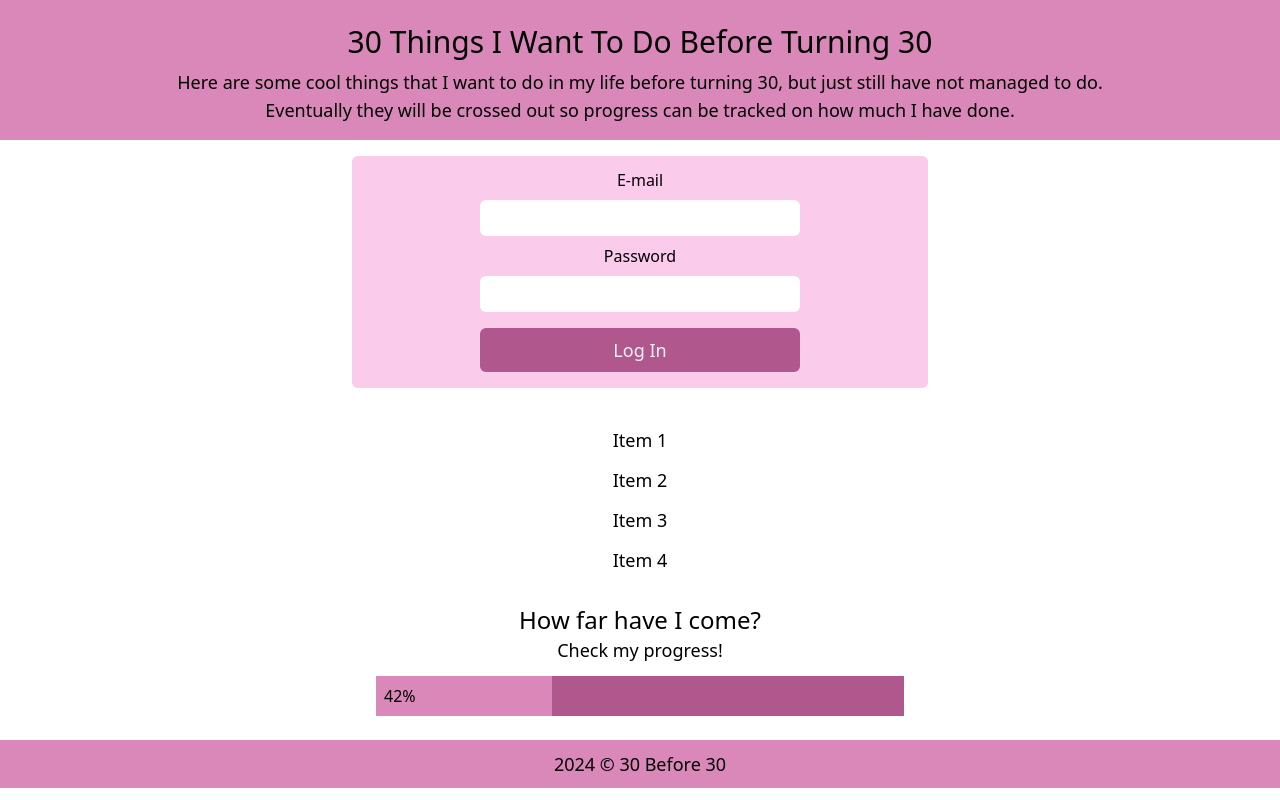
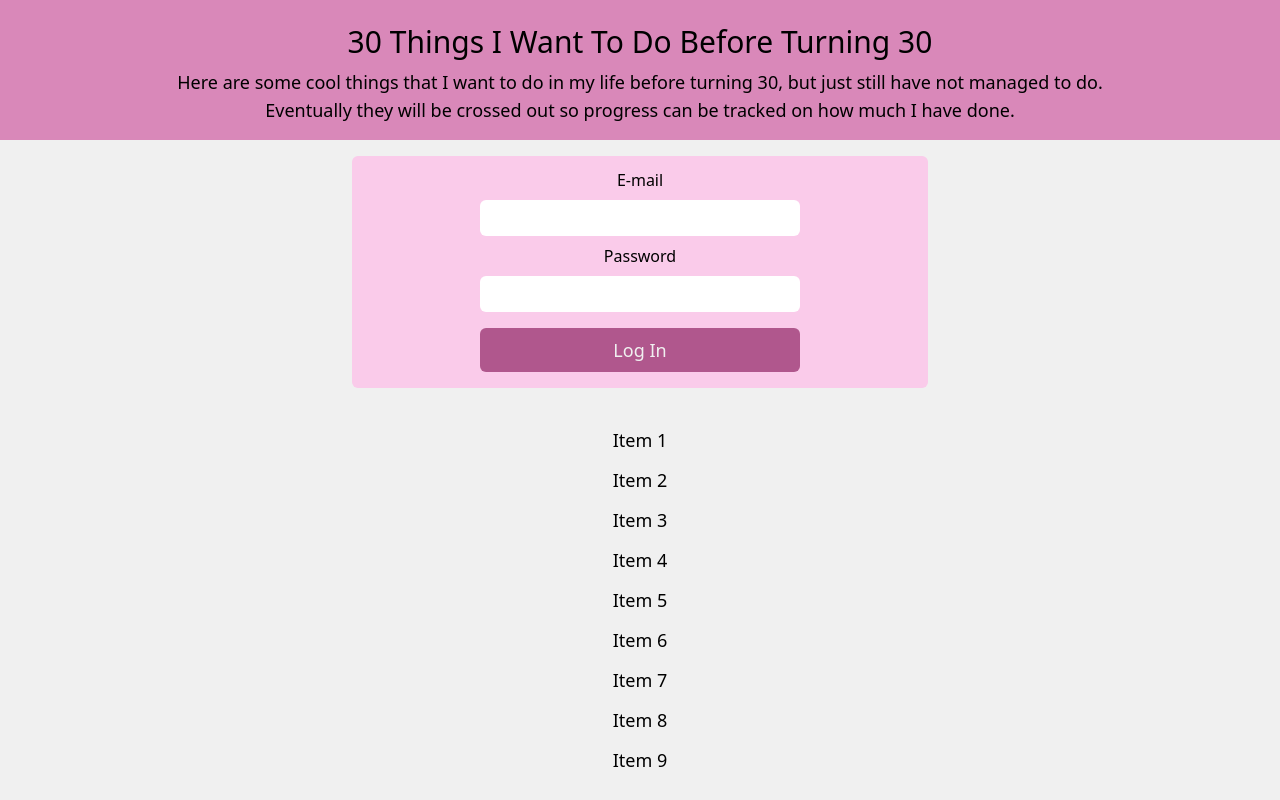
Before and after one commit to laasma-p/30-before-30-frontend, a React (Vite) app: page / in a window 1280 px wide. Shown: the top 800 px of the page. Built offline with nearby package versions, Linux system fonts and the light colour scheme.

Commit message:
map items from an array to be displayed

```diff
--- a/src/App.jsx
+++ b/src/App.jsx
@@ -5,15 +5,54 @@
 import ProgressBar from "./ProgressBar";
 import Footer from "./Footer";
 
+const listItems = [
+  {
+    id: 1,
+    itemName: "Item 1",
+  },
+  {
+    id: 2,
+    itemName: "Item 2",
+  },
+  {
+    id: 3,
+    itemName: "Item 3",
+  },
+  {
+    id: 4,
+    itemName: "Item 4",
+  },
+  {
+    id: 5,
+    itemName: "Item 5",
+  },
+  {
+    id: 6,
+    itemName: "Item 6",
+  },
+  {
+    id: 7,
+    itemName: "Item 7",
+  },
+  {
+    id: 8,
+    itemName: "Item 8",
+  },
+  {
+    id: 9,
+    itemName: "Item 9",
+  },
+];
+
 function App() {
   return (
-    <>
+    <div className="bg-white dark:bg-black">
       <Header />
       <Login />
-      <List />
+      <List listItems={listItems} />
       <ProgressBar />
       <Footer />
-    </>
+    </div>
   );
 }
 
--- a/src/List.jsx
+++ b/src/List.jsx
@@ -1,13 +1,12 @@
 import ListItem from "./ListItem";
 
-const List = () => {
+const List = ({ listItems }) => {
   return (
     <div className="mx-3 mt-6 mb-4 flex justify-center items-center dark:text-white">
       <ul className="flex flex-col justify-center items-center">
-        <ListItem>Item 1</ListItem>
-        <ListItem>Item 2</ListItem>
-        <ListItem>Item 3</ListItem>
-        <ListItem>Item 4</ListItem>
+        {listItems.map((listItem) => {
+          return <ListItem key={listItem.id}>{listItem.itemName}</ListItem>;
+        })}
       </ul>
     </div>
   );
```
